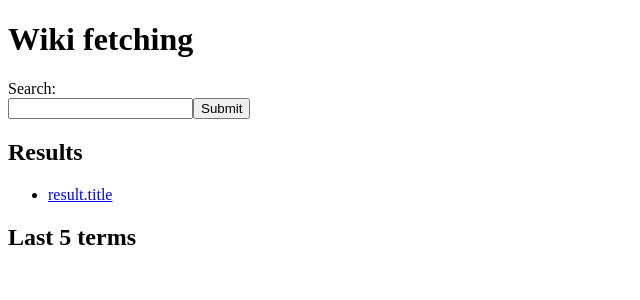
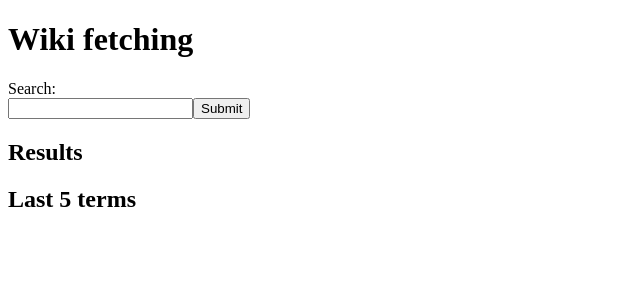
Before and after one commit to Fabian144/react-wikipedia-search, a React (Vite) app: page / in a window 1280 px wide. Shown: the top 300 px of the page, without its empty margins (0-640 px from the left). Built offline with nearby package versions, Linux system fonts and the light colour scheme.

Commit message:
Add function and variable to display results

```diff
--- a/src/App.tsx
+++ b/src/App.tsx
@@ -16,6 +16,7 @@ export default function App() {
 
     handleHistory();
     fetchResults();
+    handleResults();
   }
 
   function handleHistory() {
@@ -43,6 +44,32 @@ export default function App() {
       console.error('Fetch failed:', error);
     }
   }
+
+  function handleResults() {
+    if (apiResponse) {
+      const [_, title, __, link] = apiResponse;
+      const newResults: Result[] = [];
+
+      title.forEach((name) => newResults.map((r) => ({ ...r, title: name })));
+      link.forEach((url) => newResults.map((r) => ({ ...r, url: url })));
+      setResults(newResults);
+    }
+  }
+
+  const resultDisplay = results.map(({ title, url }, i) => {
+    return (
+      <li key={i}>
+        <a
+          href={url}
+          className="underline text-blue-500 hover:text-blue-700"
+          target="_blank"
+          rel="noopener noreferrer"
+        >
+          {title}
+        </a>
+      </li>
+    );
+  });
 
   const historyDisplay = history.map(({ term, time }, i) => {
     return (
@@ -87,18 +114,7 @@ export default function App() {
           <div>
             <h2 className="text-2xl mb-4">Results</h2>
 
-            <ul>
-              <li>
-                <a
-                  href="{result.url}"
-                  className="underline text-blue-500 hover:text-blue-700"
-                  target="_blank"
-                  rel="noopener noreferrer"
-                >
-                  result.title
-                </a>
-              </li>
-            </ul>
+            <ul>{resultDisplay}</ul>
           </div>
 
           <div>
```
